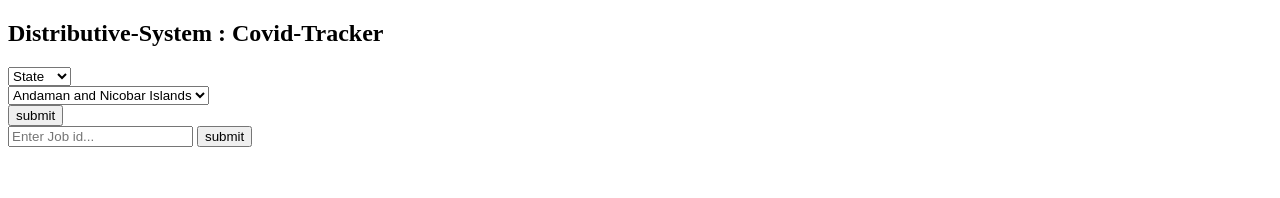
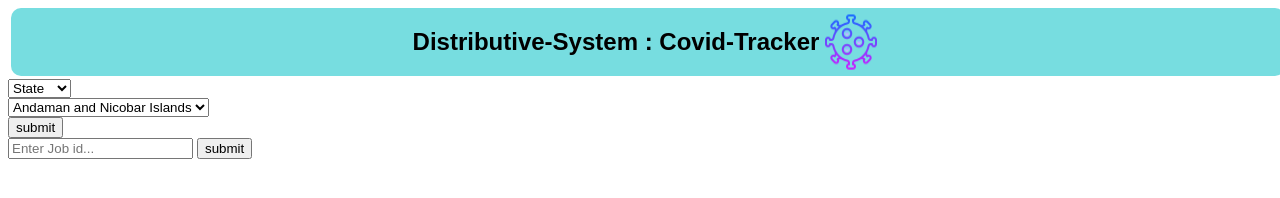
Before and after one commit to symbiote-ux/covid-tracker, a website: page public/index.html in a window 1280 px wide. Drawn offline with Linux system fonts and the light colour scheme.

Commit message:
added heading

```diff
--- /dev/null
+++ b/public/css/style.css
@@ -0,0 +1,17 @@
+body {
+  height: 100vh;
+  width: 100vw;
+}
+
+#heading {
+  display: flex;
+  justify-content: center;
+  border-radius: 10px;
+  background-color: rgb(119, 221, 224);
+  margin: 3px;
+}
+
+h2 {
+  font-family: sans-serif;
+  font-size: x-large;
+}
--- a/public/index.html
+++ b/public/index.html
@@ -4,11 +4,16 @@
     <meta charset="UTF-8" />
     <meta name="viewport" content="width=device-width, initial-scale=1.0" />
     <title>Covid-Traker</title>
+    <link rel="stylesheet" href="./css/style.css" />
     <script src="/js/requests.js"></script>
     <script src="./js/script.js"></script>
   </head>
   <body>
-    <h2>Distributive-System : Covid-Tracker</h2>
+    <div id="heading">
+      <h2>Distributive-System : Covid-Tracker</h2>
+      <img src="./image/c.png" alt="" />
+    </div>
+
     <!-- <form action="process" method="POST"> -->
     <div>
       <select name="location" id="loc" onchange="createField()">
```
Also changed, not shown: public/favicon.ico (added), public/image/c.png (added), 1 other file.
